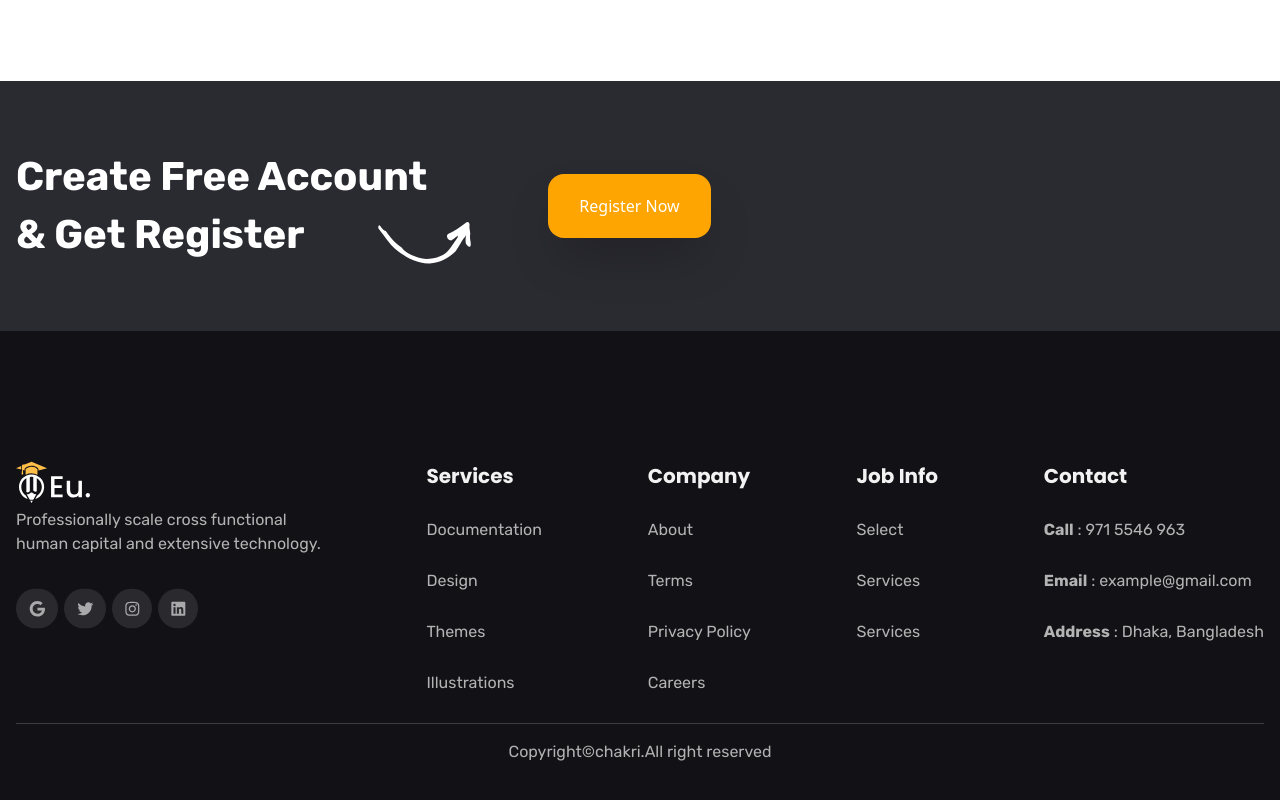
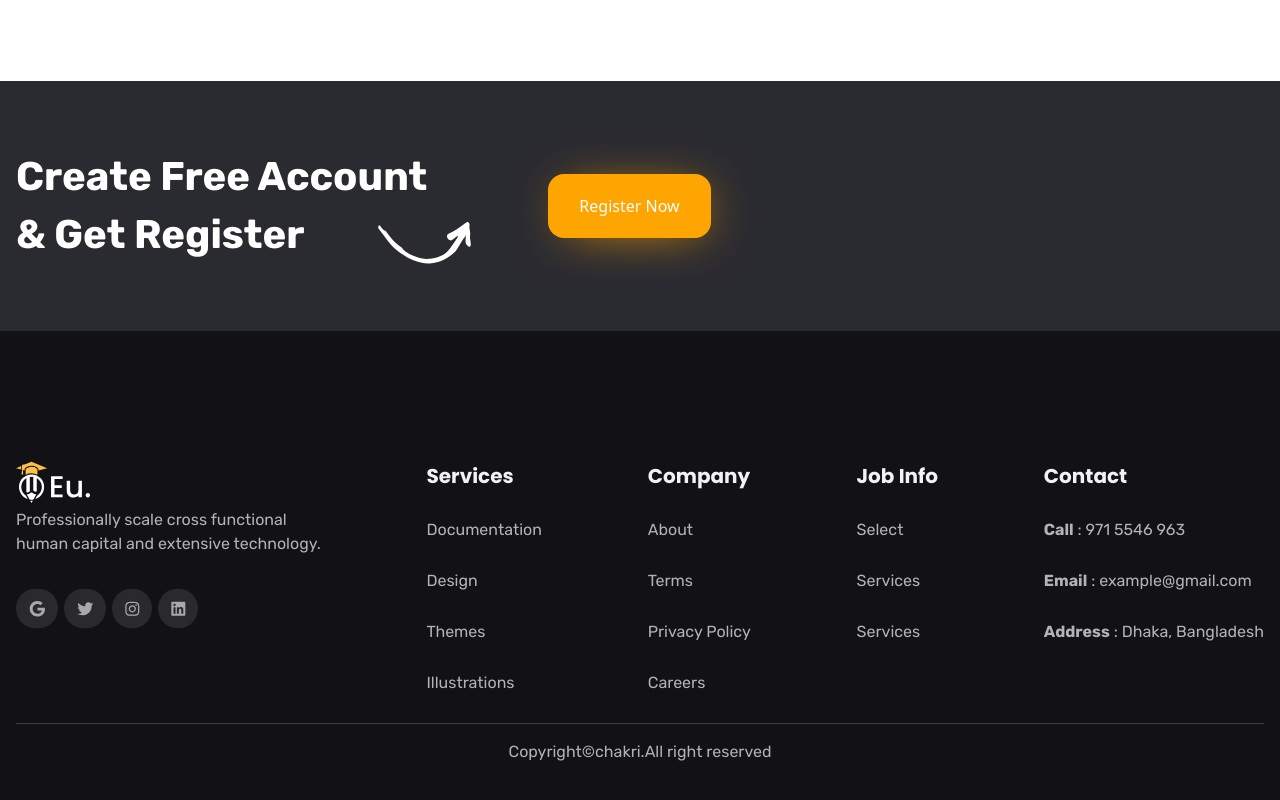
Before and after one commit to rizzboislw/FSD6_Teal_Group2, a website: page src/index.html in a window 1280 px wide. Shown: the part 5488-6288 px from the top of the page. Drawn offline with nearby package versions, Linux system fonts and the light colour scheme.

Commit message:
feat:edit style button

```diff
--- a/src/index.html
+++ b/src/index.html
@@ -609,7 +609,7 @@
                     </div>
                   </div>
                   <button
-                    class="font-medium text-[16px] text-white w-[163px] h-[64px] rounded-2xl bg-[#FFA502] shadow-2xl shadow-[#FFA502]-500/50 md:m-0 mt-[30px]"
+                    class="font-medium text-[16px] text-white w-[163px] h-[64px] rounded-2xl bg-[#FFA502] shadow-[5px_5px_50px_-15px_#FFA502] md:m-0 mt-[30px]"
                   >
                     Register Now
                   </button>
```
